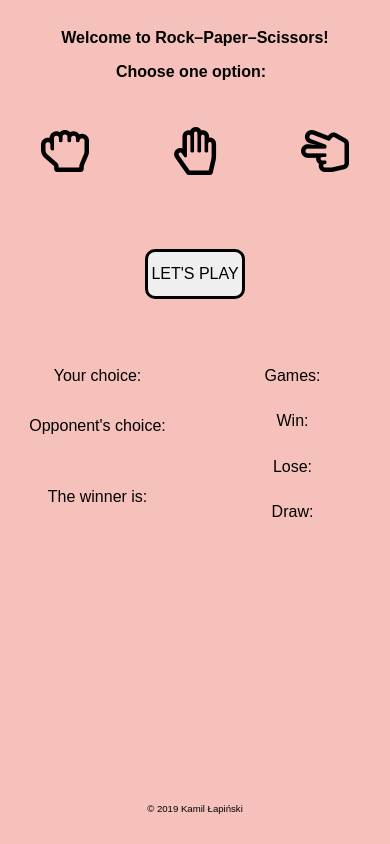
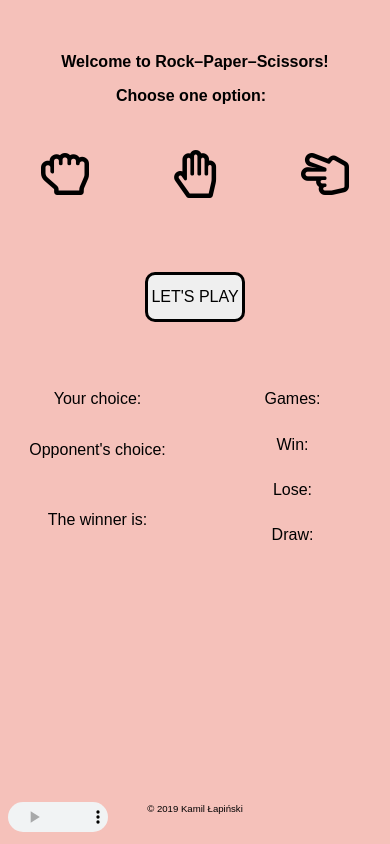
Before and after one commit to k-lapinski/Rock-paper-scissors, a plain HTML site: page game.html in a window 390 px wide. Shown: the top 844 px of the page. Drawn offline with Linux system fonts and the light colour scheme; a web font is replaced by a local one.

Commit message:
add music

```diff
--- a/game.html
+++ b/game.html
@@ -38,7 +38,9 @@
                 <div class="draw">Draw:</div>
             </div>
         </article>
+
         <footer>© 2019 Kamil Łapiński</footer>
+        <audio src="background.mp3" controls autoplay loop></audio>
     </div>
     <script src="script.js"></script>
 </body>
--- a/style.css
+++ b/style.css
@@ -20,6 +20,14 @@ body {
 
 .container {
     width: 100%;
+}
+
+audio {
+    width: 120px;
+    height: 50px;
+    position: absolute;
+    left: 0.5%;
+    top: 1%;
 }
 
 button a {
@@ -135,8 +143,6 @@ i:hover {
     width: 100%;
 }
 
-
-
 .aResults {
     margin-top: 5%;
     width: 50%;
@@ -162,7 +168,7 @@ footer {
 @media (max-width: 730px) {
 
     h1 {
-        margin-top: 7%;
+        margin-top: 13%;
         font-size: 1rem;
     }
 
@@ -214,4 +220,12 @@ footer {
         height: 80px;
     }
 
+    audio {
+        width: 100px;
+        height: 30px;
+        position: absolute;
+        left: 2%;
+        top: 95%;
+    }
+
 }
```
Also changed, not shown: 1 other file.
